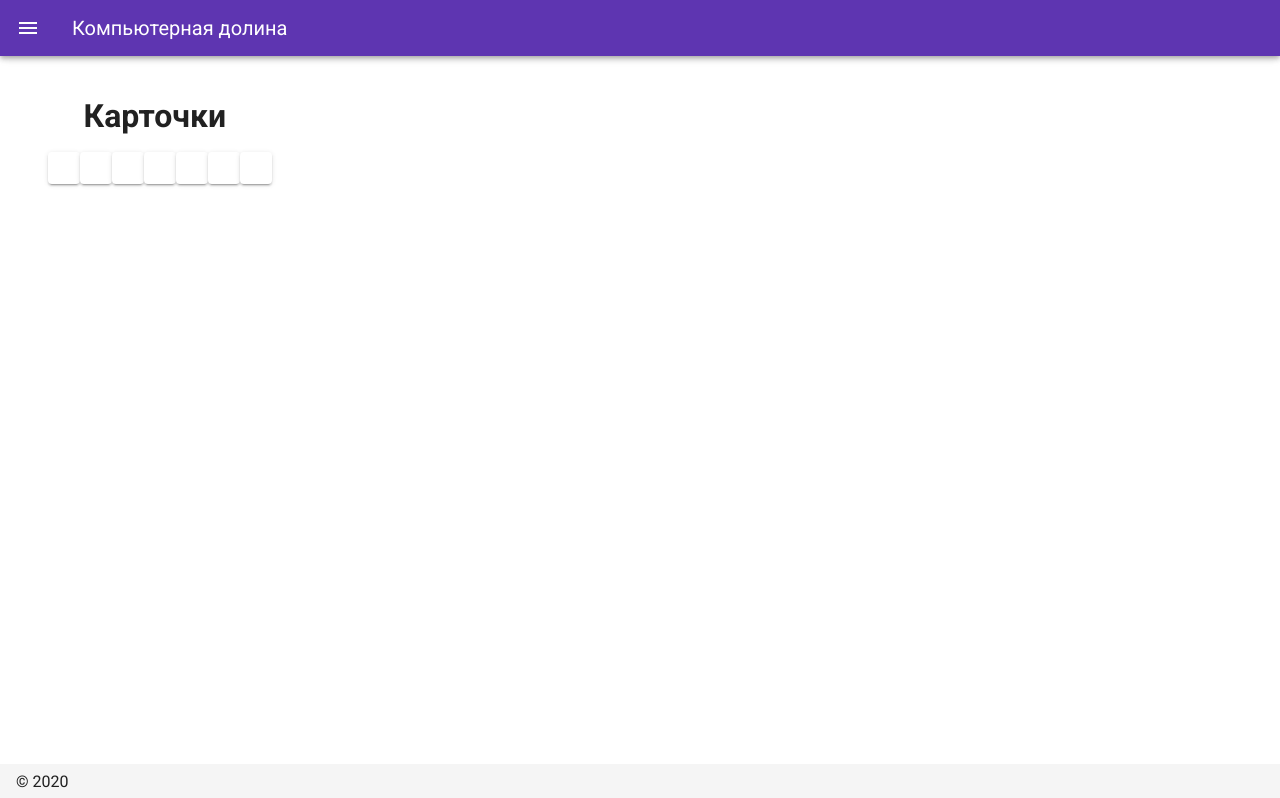
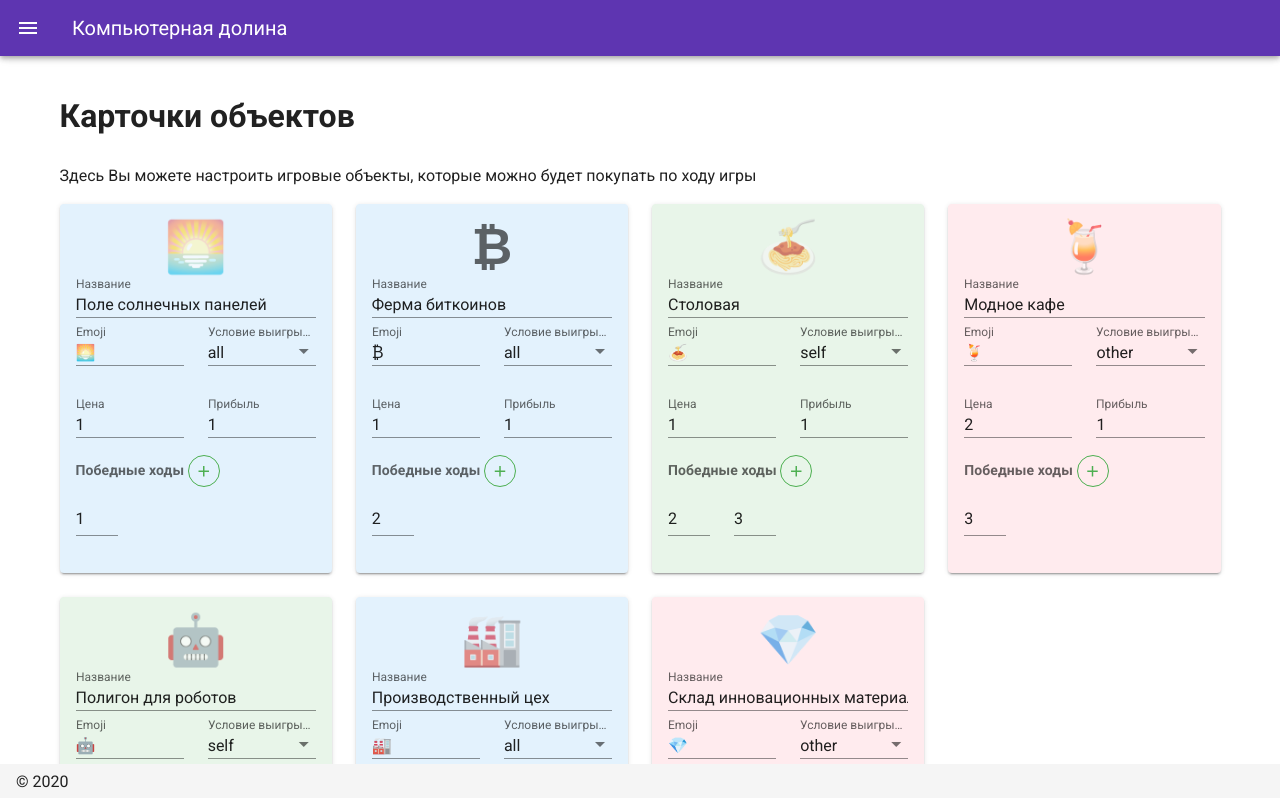
Before and after one commit to RusAbk/python_machikoro, a Nuxt app: page /cards in a window 1280 px wide. Shown: the top 798 px of the page. Built offline with nearby package versions, Linux system fonts and the light colour scheme.

Commit message:
cards editting page created

```diff
--- a/pages/cards.vue
+++ b/pages/cards.vue
@@ -1,12 +1,69 @@
 <template>
-    <div>
-        <h1 class="ma-6">Карточки</h1>
-        <v-row>
-            <v-card v-for="(item, i) in $store.state.cards" :key="i">
-                <v-card-title>
-                    <h3></h3>
-                </v-card-title>
-            </v-card>
-        </v-row>
-    </div>
+  <div>
+    <h1 class="my-6">Карточки объектов</h1>
+    <p>Здесь Вы можете настроить игровые объекты, которые можно будет покупать по ходу игры</p>
+    <v-row>
+      <v-col cols="12" sm="3" v-for="(item, i) in $store.state.cards" :key="i">
+        <v-card :color="getCardColor(item.winTrigger)">
+          <v-card-text>
+            <h2 class="text-center mb-4" style="font-size: 50px;line-height:1.1;">{{item.icon}}</h2>
+            <v-text-field label="Название" v-model="item.title" dense></v-text-field>
+
+            <v-row>
+              <v-col cols="12" sm="6">
+                <v-text-field label="Emoji" v-model="item.icon" dense></v-text-field>
+              </v-col>
+              <v-col cols="12" sm="6">
+                <v-select
+                  :items="winTriggers"
+                  v-model="item.winTrigger"
+                  label="Условие выигрыша"
+                  dense
+                ></v-select>
+              </v-col>
+            </v-row>
+
+            <v-row>
+              <v-col cols="12" sm="6">
+                <v-text-field label="Цена" v-model="item.price" dense></v-text-field>
+              </v-col>
+              <v-col cols="12" sm="6">
+                <v-text-field label="Прибыль" v-model="item.profit" dense></v-text-field>
+              </v-col>
+            </v-row>
+
+            <strong class="mt-6 mb-0">
+              Победные ходы
+              <v-btn x-small fab color="green" outlined @click="item.win.push(1)">
+                <v-icon>mdi-plus</v-icon>
+              </v-btn>
+            </strong>
+
+            <v-row>
+              <v-col cols="12" sm="3" dense v-for="(num, index) in item.win" :key="index">
+                <v-text-field v-model="item.win[index]"></v-text-field>
+              </v-col>
+            </v-row>
+          </v-card-text>
+        </v-card>
+      </v-col>
+    </v-row>
+  </div>
 </template>
+
+<script>
+export default {
+  data() {
+    return {
+      winTriggers: ["self", "all", "other"]
+    };
+  },
+  methods: {
+    getCardColor(type) {
+      if (type == "all") return "blue lighten-5";
+      if (type == "self") return "green lighten-5";
+      if (type == "other") return "red lighten-5";
+    }
+  }
+};
+</script>
--- a/store/index.js
+++ b/store/index.js
@@ -48,7 +48,7 @@ const store = () => new Vuex.Store({
         price: 1
       },
       {
-        title: 'Столовая',
+        title: 'Модное кафе',
         icon: '🍹',
         win: [3],
         winTrigger: 'other',
```
